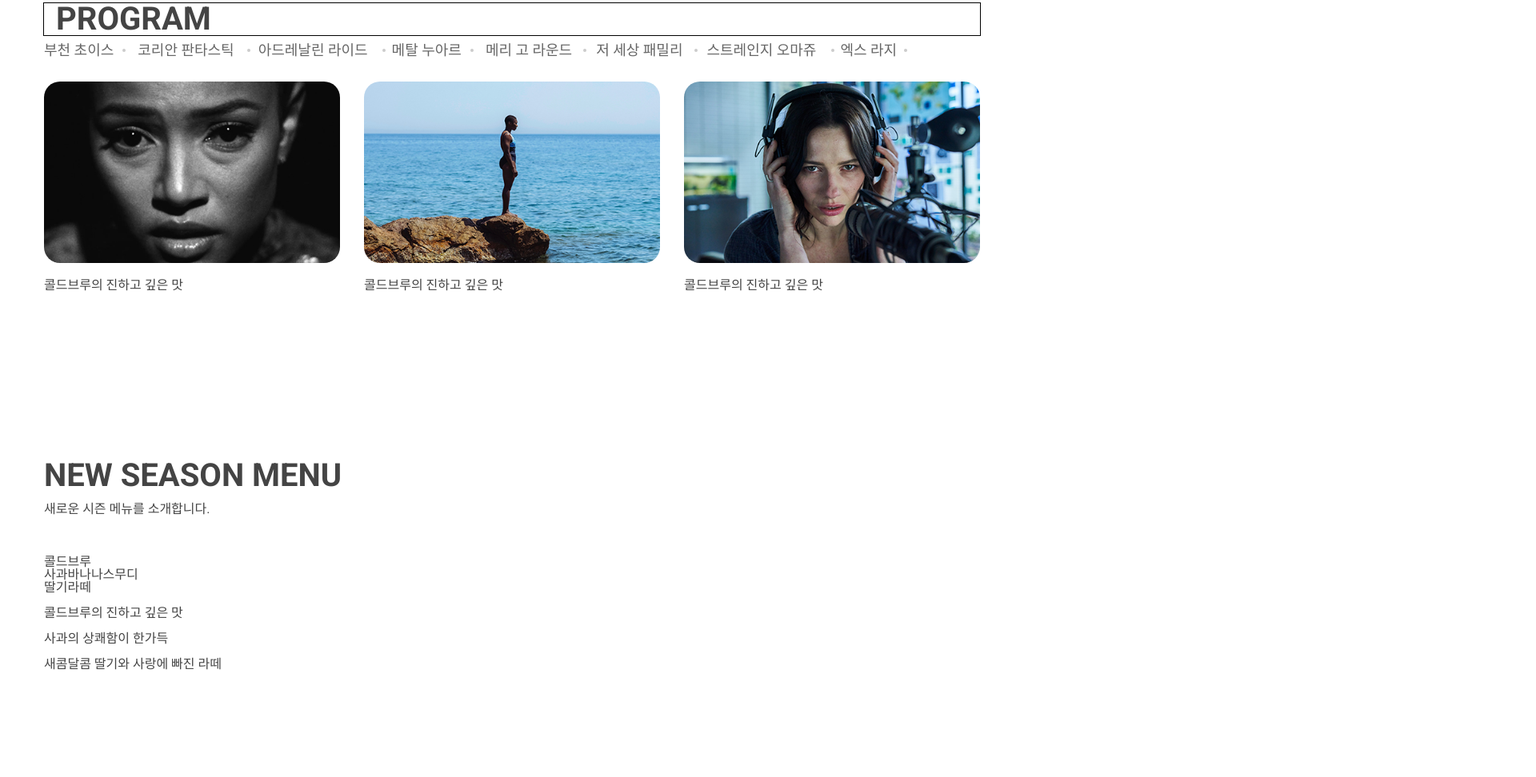
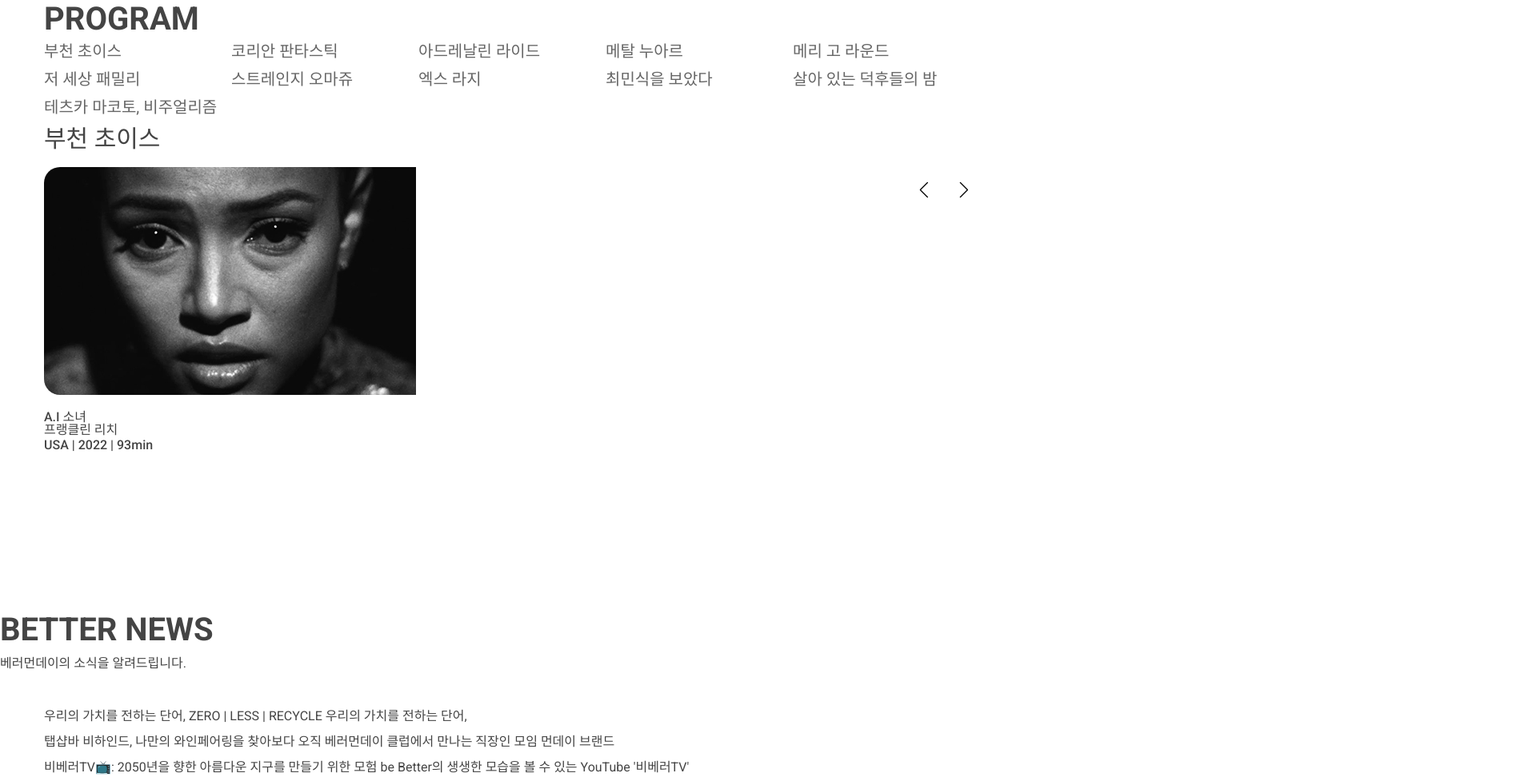
Before and after one commit to kangmina91/miniproject230623, a plain HTML site: page index.html in a window 1280 px wide. Shown: the part 896-1868 px from the top of the page at 80% size, 1920 px wide, since content can reach past the window. Drawn offline with Linux system fonts and the light colour scheme; some icons are missing.

Commit message:
0621
0621

```diff
--- a/css/common.css
+++ b/css/common.css
@@ -28,12 +28,6 @@ body {
 
 .sec {
     padding: 100px 0;
-}
-
-.sec .title {
-    max-width: 1200px;
-    margin: 0 auto;
-    padding: 0 15px;
 }
 
 .sec .title h3 {
--- a/css/main.css
+++ b/css/main.css
@@ -380,14 +380,10 @@
     background: var(--wc);
 }
 
-.main_program .title {
-    outline: 1px solid #000000;
-}
 
 .main_program .program_tab {
-    display: flex;
-    gap: 30px;
-
+    display: grid;
+    grid-template-columns: repeat(5, 1fr);
 }
 
 .main_program .program_tab .screen_tab_btn {
@@ -395,11 +391,14 @@
 }
 
 .main_program .program_tab .screen_tab_btn span {
-    display: block;
+    display: inline-block;
     position: relative;
-    font-size: 18px;
+    font-size: 20px;
     color: #666;
-    margin: 0 0 30px 0;
+    margin: 0 0 15px 0;
+    z-index: 2;
+    word-break: keep-all;
+    white-space: nowrap;
 }
 
 
@@ -408,7 +407,7 @@
     position: absolute;
     left: 0;
     bottom: 0;
-    height: 12px;
+    height: 10px;
     width: 0;
     background: #89dbd7;
     z-index: -1;
@@ -420,51 +419,57 @@
     position: absolute;
     left: 0;
     bottom: 0;
-    height: 12px;
+    height: 10px;
     width: 100%;
     background: #89dbd7;
     z-index: -1;
     transition: all 0.5s;
 }
 
-.main_program .program_tab .screen_tab_btn span::after {
+/* 점 중앙에 잘 안 들어감 */
+/* .main_program .program_tab .screen_tab_btn span::after {
     content: " ";
     position: absolute;
     top: 50%;
-    left: 115%;
+    left: calc((100% / 6) + 100%);
     transform: translate(-50%, -50%);
 
     width: 4px;
     height: 4px;
     border-radius: 50%;
     background: #ccc;
-}
+} */
 
-.main_program .tab_content .sub_slide {
-    display: flex;
-    gap: 30px;
-
-
-
-}
 
 .main_program .tab_content .sub_slide {
     visibility: hidden;
     height: 0;
-
+    overflow: hidden;
 }
 
 .main_program .tab_content .sub_slide.on {
     visibility: visible;
-    height: 100%
+    height: 100%;
+    overflow: hidden;
 }
 
-.main_program .tab_content .sub_slide .con {}
+.main_program .tab_content .sub_slide .swiper-wrapper {}
+
+.main_program .tab_content .sub_slide>strong {
+    position: absolute;
+    left: 0;
+    top: 0;
+    transform: translate(0, 0);
+    font-size: 30px;
+}
+
+
 
 .main_program .tab_content .sub_slide .con .img_box {
+
     border-radius: 20px;
     overflow: hidden;
-    margin: 0 0 20px 0;
+    margin: 50px 0 20px 0;
 }
 
 .main_program .tab_content .sub_slide .con .des {
@@ -472,13 +477,24 @@
     font-weight: 500;
 }
 
-.main_program .arrows_p {
+.main_program .sub_slide .arrow_p {
     position: relative;
-    left: 50%;
-    top: 50%;
-    width: 100%;
-    height: 10px;
-    cursor: pointer;
-    transition: 0.5s;
-    font-size: 30px;
+    color: #000;
 }
+
+.main_program .sub_slide .arrow_p .swiper-button-prev {
+    position: absolute;
+    left: 1100px;
+    top: -320px;
+    transform: translate(-50%, -50%);
+    color: #000;
+
+}
+
+.main_program .sub_slide .arrow_p .swiper-button-next {
+    position: absolute;
+    left: 1150px;
+    top: -320px;
+    transform: translate(-50%, -50%);
+    color: #000;
+}
--- a/index.html
+++ b/index.html
@@ -324,12 +324,22 @@
                                                         <span>스트레인지 오마쥬</span>
                                                 </div>
                                                 <div class="screen_tab_btn">
-                                                        <span>엑스 라지</span>
+                                                        <span>엑스 라지 </span>
+                                                </div>
+                                                <div class="screen_tab_btn">
+                                                        <span>최민식을 보았다</span>
+                                                </div>
+                                                <div class="screen_tab_btn">
+                                                        <span>살아 있는 덕후들의 밤</span>
+                                                </div>
+                                                <div class="screen_tab_btn">
+                                                        <span>테츠카 마코토, 비주얼리즘</span>
                                                 </div>
                                         </div>
 
-                                        <div class="tab_content ">
-                                                <div class="swiper sub_slide  on">
+                                        <div class="tab_content">
+                                                <div class="swiper sub_slide on">
+                                                        <strong>부천 초이스</strong>
                                                         <div class="swiper-wrapper">
                                                                 <div class="con swiper-slide">
                                                                         <div class="img_box">
@@ -337,7 +347,13 @@
 
                                                                         </div>
                                                                         <div class="des">
-                                                                                콜드브루의 진하고 깊은 맛
+                                                                                <h3>A.I 소녀<h3>
+                                                                                                <strong>프랭클린 리치</strong>
+                                                                                                <p>USA |
+                                                                                                        2022 |
+                                                                                                        93min</p>
+
+
                                                                         </div>
 
                                                                 </div>
@@ -347,7 +363,11 @@
                                                                                 <img src="./img/pbg02.jpg" alt="">
                                                                         </div>
                                                                         <div class="des">
-                                                                                콜드브루의 진하고 깊은 맛
+                                                                                <h3>A.I 소녀<h3>
+                                                                                                <strong>프랭클린 리치</strong>
+                                                                                                <p>USA |
+                                                                                                        2022 |
+                                                                                                        93min</p>
                                                                         </div>
                                                                 </div>
                                                                 <div class="con swiper-slide">
@@ -355,7 +375,11 @@
                                                                                 <img src="./img/pbg03.jpg" alt="">
                                                                         </div>
                                                                         <div class="des">
-                                                                                콜드브루의 진하고 깊은 맛
+                                                                                <h3>A.I 소녀<h3>
+                                                                                                <strong>프랭클린 리치</strong>
+                                                                                                <p>USA |
+                                                                                                        2022 |
+                                                                                                        93min</p>
                                                                         </div>
                                                                 </div>
                                                                 <div class="con swiper-slide">
@@ -363,77 +387,95 @@
                                                                                 <img src="./img/pbg04.jpg" alt="">
                                                                         </div>
                                                                         <div class="des">
-                                                                                콜드브루의 진하고 깊은 맛
+                                                                                <h3>A.I 소녀<h3>
+                                                                                                <strong>프랭클린 리치</strong>
+                                                                                                <p>USA |
+                                                                                                        2022 |
+                                                                                                        93min</p>
                                                                         </div>
                                                                 </div>
+
+                                                        </div>
+                                                        <ul class="arrow_p">
+                                                                <li class="swiper-button-next"></li>
+                                                                <li class="swiper-button-prev"></li>
+                                                        </ul>
+                                                </div>
+                                                <div class="swiper sub_slide">
+                                                        <strong>코리안 판타스틱</strong>
+                                                        <div class="swiper-wrapper">
                                                                 <div class="con swiper-slide">
                                                                         <div class="img_box">
                                                                                 <img src="./img/pbg05.jpg" alt="">
+
                                                                         </div>
                                                                         <div class="des">
-                                                                                콜드브루의 진하고 깊은 맛
-                                                                        </div>
-                                                                </div>
-                                                        </div>
-                                                </div>
+                                                                                <h3>A.I 소녀<h3>
+                                                                                                <strong>프랭클린 리치</strong>
+                                                                                                <p>USA |
+                                                                                                        2022 |
+                                                                                                        93min</p>
+
 
                                                                         </div>
 
                                                                 </div>
 
-                                <ul class="arrows_p">
-                                        <li class="left"> <i class="xi-arrow-left"></i></li>
-                                        <li class="right"> <i class="xi-arrow-right"></i></li>
-                                </ul>
-
-                        </section>
-                        <section class="main_tab sec _se_" id="menu">
-                                <h2 class="blind">메인 탭</h2>
-                                <div class="title">
-                                        <h3>NEW SEASON MENU</h3>
-                                        <p>새로운 시즌 메뉴를 소개합니다.</p>
-                                </div>
-                                <div class="inner content tab">
-                                        <figure class>
-                                                <img src="./img/shape2.png" alt="">
-                                        </figure>
-                                        <div class="tab_menu">
-                                                <ul class="tab_link">
-                                                        <li class="on"><a href="">콜드브루</a></li>
-                                                        <li><a href="">사과바나나스무디</a></li>
-                                                        <li><a href="">딸기라떼</a></li>
-                                                </ul>
-
-                                        </div>
-                                        <div class="tab_content">
-                                                <div class="con on">
+                                                                <div class="con swiper-slide">
                                                                         <div class="img_box">
-                                                                <img src="./img/pbg_01.png" alt="">
+                                                                                <img src="./img/pbg06.jpg" alt="">
                                                                         </div>
                                                                         <div class="des">
-                                                                콜드브루의 진하고 깊은 맛
+                                                                                <h3>A.I 소녀<h3>
+                                                                                                <strong>프랭클린 리치</strong>
+                                                                                                <p>USA |
+                                                                                                        2022 |
+                                                                                                        93min</p>
                                                                         </div>
                                                                 </div>
-                                                <div class="con">
+                                                                <div class="con swiper-slide">
                                                                         <div class="img_box">
-                                                                <img src="./img/pbg_02.png" alt="">
+                                                                                <img src="./img/pbg07.jpg" alt="">
                                                                         </div>
                                                                         <div class="des">
-                                                                사과의 상쾌함이 한가득
+                                                                                <h3>A.I 소녀<h3>
+                                                                                                <strong>프랭클린 리치</strong>
+                                                                                                <p>USA |
+                                                                                                        2022 |
+                                                                                                        93min</p>
                                                                         </div>
                                                                 </div>
-                                                <div class="con">
+                                                                <div class="con swiper-slide">
                                                                         <div class="img_box">
-                                                                <img src="./img/pbg_03.png" alt="">
+                                                                                <img src="./img/pbg08.jpg" alt="">
                                                                         </div>
                                                                         <div class="des">
-                                                                새콤달콤 딸기와 사랑에 빠진 라떼
+                                                                                <h3>A.I 소녀<h3>
+                                                                                                <strong>프랭클린 리치</strong>
+                                                                                                <p>USA |
+                                                                                                        2022 |
+                                                                                                        93min</p>
+                                                                        </div>
                                                                 </div>
 
                                                         </div>
+                                                        <ul class="arrow_p">
+                                                                <li class="swiper-button-prev"></li>
+                                                                <li class="swiper-button-next"></li>
+                                                        </ul>
                                                 </div>
+
+                                        </div>
+
+
                                 </div>
                         </section>
+
+
+
+
+
+
                         <section class="main_event sec _se_">
                                 <h2 class="blind">메인콘텐츠</h2>
                                 <div class="title">
--- a/js/main.js
+++ b/js/main.js
@@ -51,11 +51,12 @@ $(function () {
         MainSlide.slideNext();
     })
 
+
     // 탭 섹션
     $('.screen_tab_btn').on('click', function (event) {
         event.preventDefault();
         let idx = $(this).index();
-        $(this).addClass('on').siblings().removeClass('on');
+        $('.screen_tab_btn').eq(idx).addClass('on').siblings().removeClass('on');
         $('.tab_content .sub_slide').eq(idx).addClass('on').siblings().removeClass('on');
 
         console.log(event, event.target, event.currentTarget, $(this), $(this).index());
@@ -64,23 +65,19 @@ $(function () {
 
 
 
-
     // 스와이퍼 탭 슬라이드
     const ProgramSlide = new Swiper('.sub_slide', {
+        ㅁ
         slidesPerView: 3,
         spaceBetween: 30,
         freeMode: true,
+        navigation: {
+            nextEl: ".swiper-button-next",
+            prevEl: ".swiper-button-prev",
+        },
     });
 
-    $('.arrows_p .left').on('click', function () {
-        ProgramSlide.slidePrev();
 
-    })
-
-    $('.arrows_p .right').on('click', function () {
-        ProgramSlide.slideNext();
-
-    })
 
 
 
```
Also changed, not shown: css/animate.min.css, css/reset.css (line endings or trailing spaces), css/swiper.min.css, img/pbg06.jpg (added), img/pbg07.jpg (added), img/pbg08.jpg (added), js/jquery-1.12.4.min.js, js/swiper.min.js. Lines whose indentation alone changed are shown as unchanged.
